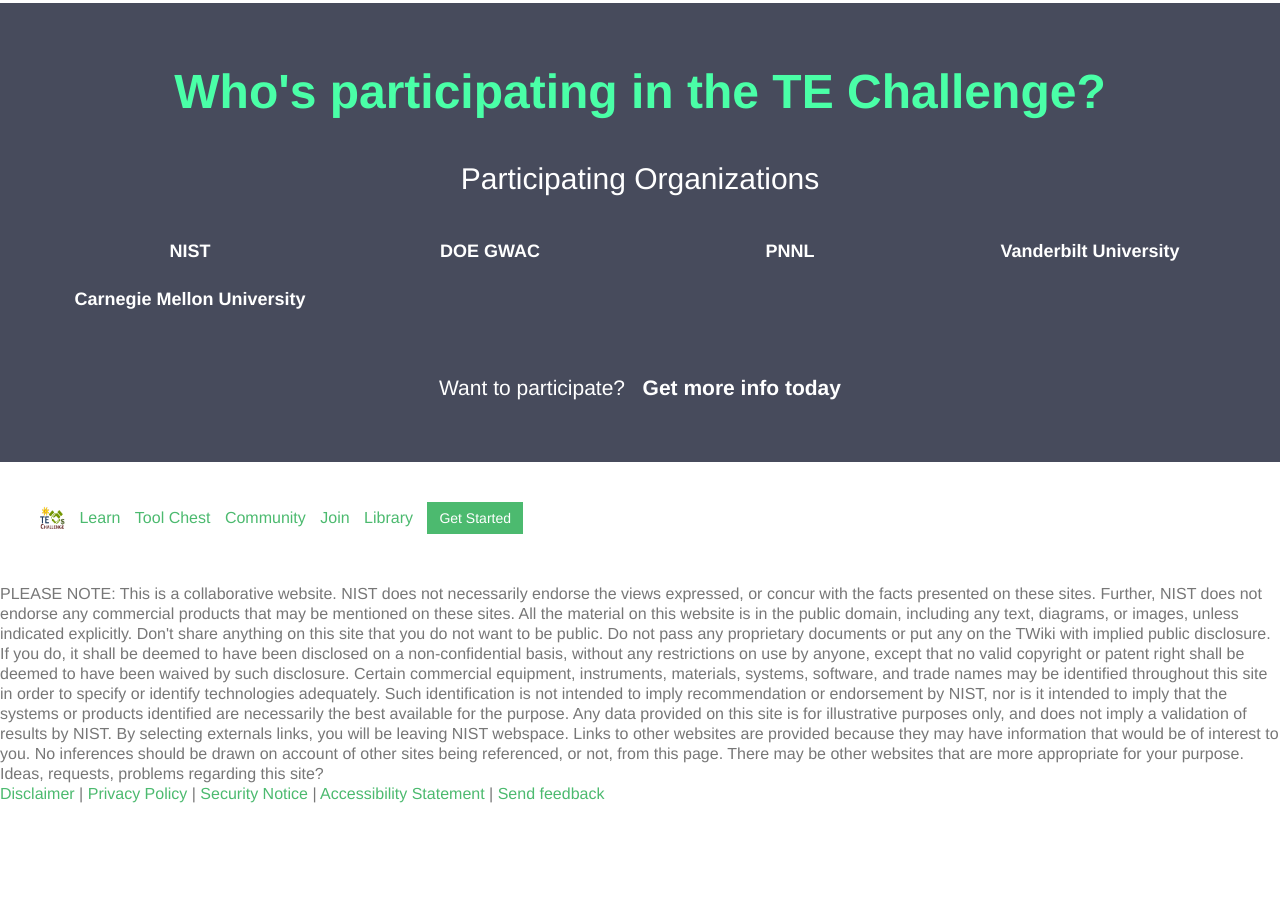
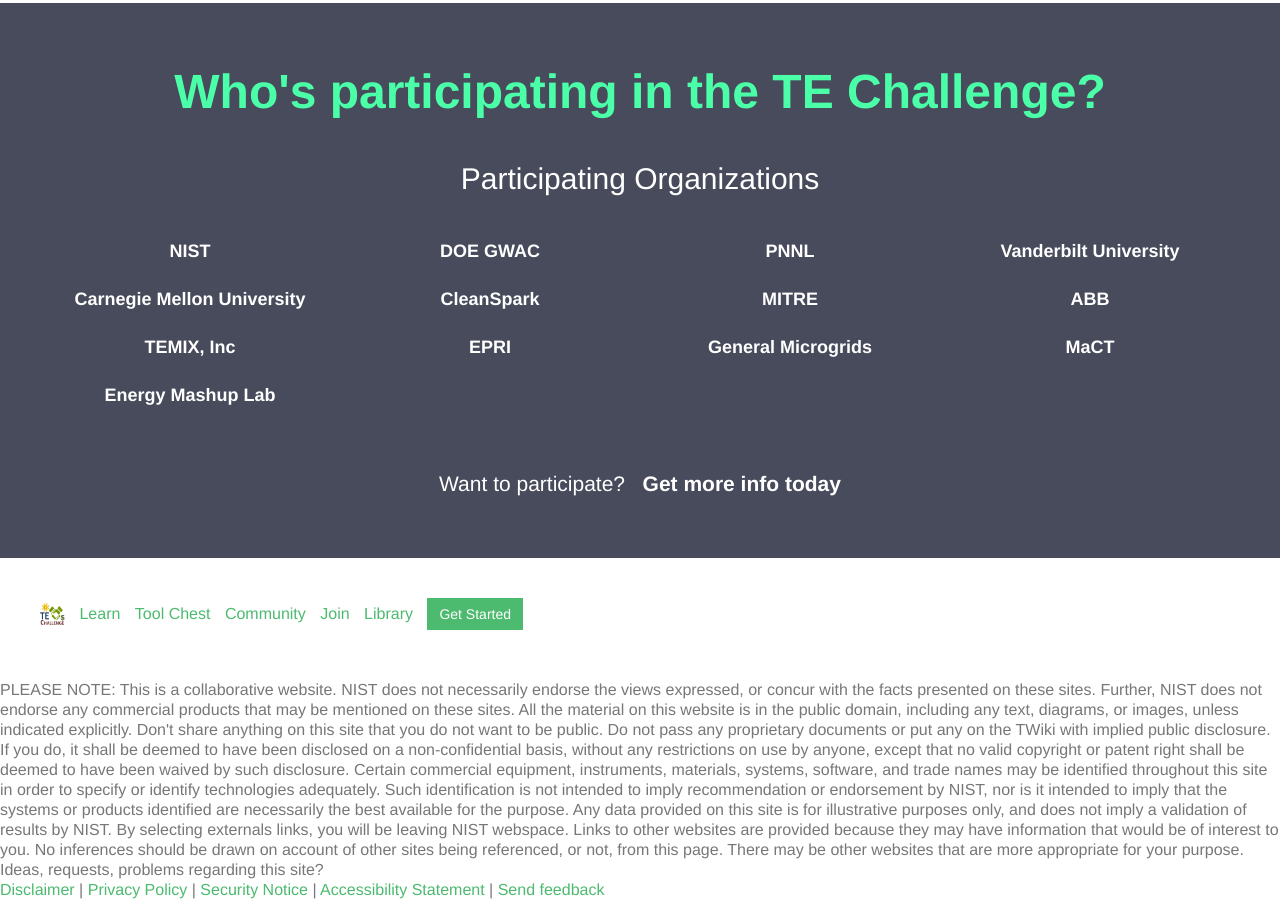
Before and after one commit to usnistgov/TEChallenge, a Jekyll site: the page built from index.html, in a window 1280 px wide and 900 px high, scrolled down 1329 px. Built offline with Jekyll 4.4.1, drawn with Linux system fonts in a browser that asks for light colours; before the commit the page ends 2133 px from its top, so only the background shows below that.

```diff
--- a/_data/partners.yml
+++ b/_data/partners.yml
@@ -1,4 +1,4 @@
-# This file outlines all of the partners listed on the site. Below is an example item:
+# This file outlines all of the participants listed on the site. Below is an example item:
 
 # - name: "Name of Partner"
 #   url: "http://partner.com"
@@ -20,3 +20,27 @@
 - name: "Carnegie Mellon University"
   url: ""
   type: university
+- name: "CleanSpark"
+  url: "http://www.cleanspark.com/"
+  type: company
+- name: "MITRE"
+  url: "http://www.mitre.org/"
+  type: company
+- name: "ABB"
+  url: ""
+  type: company
+- name: "TEMIX, Inc"
+  url: ""
+  type: company
+- name: "EPRI"
+  url: ""
+  type: company
+- name: "General Microgrids"
+  url: ""
+  type: company
+- name: "MaCT"
+  url: ""
+  type: company
+- name: "Energy Mashup Lab"
+  url: "http://www.theenergymashuplab.org/"
+  type: company
--- a/_data/teams.yml
+++ b/_data/teams.yml
@@ -47,7 +47,7 @@
   capabilities: co-simulation platform development
   url: team web site
   ideas: Need an “Open Platform” for integrating and coordinating across a diverse suite of modeling and simulation tools, and onduct integrated experiments
-  partners: VU, PNNL, Siemens
+  partners: VU, PNNL
   plans: Develop C2WT, in conjunction with PNNL team to agree on common co-simulation platform for TE.
   approach: TBD
   scenario: This project is about the foundational co-simulation platform, not any specific TE approach or scenario
```
Also changed, not shown: _data/documents.yml (+17 -2 lines), toolchest/toolstable/index.md (+2 -0 lines).
